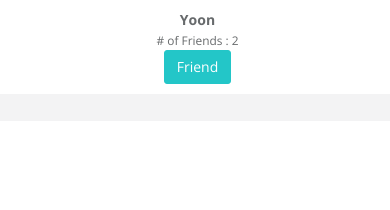
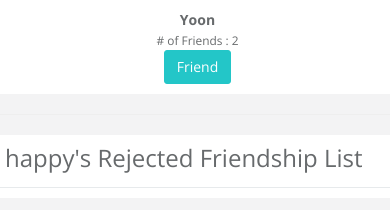
Before and after one commit to happychallenge/ohtto, a Django app: page /friend/ in a window 390 px wide. Shown: the part 783-993 px from the top of the page. Before the commit the page ends 867 px from the top, so only its background shows below. Run offline with Django 3.2, Linux system fonts and the light colour scheme; a user stored in the database is signed in; data comes from the database, SQL or seed files in the repository; tables that the repository leaves empty hold one stand-in row (values such as "Sample post"); some libraries are stand-ins or nearby versions.

Commit message:
Friend Rejected Function append

```diff
--- a/account/templates/account/login.html
+++ b/account/templates/account/login.html
@@ -6,11 +6,11 @@
 
 <style>
 .wrapper{
-    width: 500px;
+    width: 400px;
     height: 400px;
     position: fixed;
     margin-left: -250px;
-    margin-top: -100px;
+    margin-top: -200px;
     top: 50%;
     left: 50%;
 }
--- a/friend/admin.py
+++ b/friend/admin.py
@@ -7,4 +7,5 @@ from .models import FriendshipRequest
 class FriendshipRequestAdmin(admin.ModelAdmin):
     class Meta:
         model = FriendshipRequest
-    list_display = ['from_user', 'to_user', 'rejected', 'viewed', 'create_dt']
+    list_display = ['from_user', 'to_user', 'rejected', 'rejected_dt', 'create_dt']
+    list_editable = ['rejected']
--- a/friend/models.py
+++ b/friend/models.py
@@ -9,7 +9,7 @@ class FriendshipRequest(models.Model):
     to_user = models.ForeignKey(Profile, related_name='friendship_requests_received')
 
     rejected = models.BooleanField(default=False)
-    viewed = models.DateTimeField(blank=True, null=True)
+    rejected_dt = models.DateTimeField(auto_now=True)
     create_dt = models.DateTimeField(auto_now_add=True)
 
     class Meta:
--- /dev/null
+++ b/friend/templates/friend/ajax_rejected_list.html
@@ -0,0 +1,22 @@
+{% load static %}
+
+{% for follower in rejected_list %}
+<div class="row">
+    <div class="col-sm-offset-1 col-sm-3">
+        <img src="{% if follower.picture %} {{ follower.picture.url }} {% else %} {% static 'images/nouser.png' %}{% endif %}"
+        style="border-radius: 5px; margin-bottom: 1em;" width="100px" alt="{{follower.nickname}}">
+    </div>
+    <div class="col-sm-5 text-center">
+        <strong>{{follower.nickname}}</strong> <br>
+        <small># of Friends : {{follower.follower_count}} </small>
+
+    </div>
+    <div class="col-sm-3 text-center">
+        <div id="btn-{{follower.id}}">
+            <button class="btn btn-info btn-accept-friend" id="btn" data-url="{{follower.id}}">Accept Friend</button>
+            <hr>
+            <stong>Rejected Time </stong> :
+        </div>
+    </div>
+</div>
+{% endfor %}
--- a/friend/templates/friend/friend.html
+++ b/friend/templates/friend/friend.html
@@ -20,9 +20,12 @@
 
         {# Ask Friend List #}
         {% include 'friend/partial_received_asking_list.html' %}
-
+        <hr>
         {# Friend List #}
         {% include 'friend/partial_friend_list.html' %}
+        <hr>
+        {# Friend List #}
+        {% include 'friend/partial_rejected_list.html' %}
     </div>
 </div>
 {% endblock main %}
@@ -50,8 +53,6 @@ $(document).on('click', '.btn-ask-friend', function(){
 
     error: function(request, status, error) {
         console.log(error);
-        // alert("Have to login");
-        // window.location.replace("/accounts/login/");
     },
   });
 });
@@ -59,7 +60,6 @@ $(document).on('click', '.btn-ask-friend', function(){
 $(document).on('click', '.btn-accept-friend', function(){
   var pk = $(this).attr('data-url');
   var friend = $(this).closest(".friend");
-  var friend_list = $("#friend_list");
 
   console.log('Friend_list : ' + friend_list);
 
@@ -79,10 +79,40 @@ $(document).on('click', '.btn-accept-friend', function(){
 
     error: function(request, status, error) {
         console.log(error);
-        // alert("Have to login");
-        // window.location.replace("/accounts/login/");
     },
   });
+});
+
+$(document).on('click', '.btn-reject-friend', function(){
+  var pkname = $(this).attr('data-url');
+  var friend = $(this).closest(".friend");
+
+  var split = pkname.split(":");
+  var pk = split[0];
+  var name = split[1];
+
+  if (confirm( 'Will you reject the friendship from ' + name + '?')) {
+
+    $.ajax({
+      type: 'POST',
+      url: "{% url 'friend:reject_friend' %}",
+      data: {'pk': pk, 'csrfmiddlewaretoken': '{{csrf_token}}' },
+      dataType: 'json',
+
+      // response expression from Server
+      // { 'message': message }
+      success: function(response){
+        // console.log(response);
+        // alert(response.message);
+        friend.hide();
+        $("#rejected_list").html(response);
+      },
+
+      error: function(request, status, error) {
+          console.log(error);
+      },
+    });
+  };
 });
 
 </script>
--- a/friend/templates/friend/partial_received_asking_list.html
+++ b/friend/templates/friend/partial_received_asking_list.html
@@ -7,24 +7,24 @@
 </div>
 <div class="ibox-content">
     {% for follower in received_list %}
+        {% if follower.user != request.user %}
         <div class="row friend">
-            {% if follower.user != request.user %}
-                <div class="col-sm-offset-1 col-sm-3">
+            <div class="col-sm-offset-1 col-sm-2">
                 <img src="{% if follower.picture %} {{ follower.picture.url }} {% else %} {% static 'images/nouser.png' %}{% endif %}"
                 style="border-radius: 5px; margin-bottom: 1em;" width="100px" alt="{{follower.nickname}}">
             </div>
-                <div class="col-sm-5 text-center">
+            <div class="col-sm-4 text-center">
                 <strong>{{follower.nickname}}</strong> <br>
                 <small># of Friends : {{follower.follower_count}} </small>
 
             </div>
-                <div class="col-sm-3 text-center">
-                    <button class="btn btn-info btn-accept-friend" data-url="{{follower.id}}">Accept Friend</button>
-                    <hr>
-                    <button class="btn btn-warning btn-reject-friend" data-url="{{follower.id}}">Reject Friend</button>
+            <div class="col-sm-5 text-center">
+                <div id="btn-{{follower.id}}">
+                    <button class="btn btn-info btn-accept-friend" id="btn" data-url="{{follower.id}}">Accept Friend</button>
+                    <button class="btn btn-warning btn-reject-friend" data-url="{{follower.id}}:{{follower.nickname}}">Reject Friend</button>
+                </div>
+            </div>
         </div>
         {% endif %}
-        </div>
     {% endfor %}
 </div>
-<hr>
--- /dev/null
+++ b/friend/templates/friend/partial_rejected_list.html
@@ -0,0 +1,13 @@
+{% load static %}
+
+<div class="ibox float-e-margins">
+    <div class="ibox-title">
+        <h2>
+            {{user.profile.nickname}}'s Rejected Friendship List <small>
+         </h2>
+    </div>
+    <div class="ibox-content" id="rejected_list">
+        {% include 'friend/ajax_rejected_list.html' %}
+    </div>
+
+</div>
--- a/friend/urls.py
+++ b/friend/urls.py
@@ -5,5 +5,5 @@ urlpatterns = [
     url(r'^$', views.friend_list, name='friend_list'),
     url(r'^ask_friend/$', views.ask_friend, name='ask_friend'),
     url(r'^accept_friend/$', views.accept_friend, name='accept_friend'),
-    # url(r'^reject_friend/$', views.reject_friend, name='reject_friend'),
+    url(r'^reject_friend/$', views.reject_friend, name='reject_friend'),
 ]
--- a/friend/views.py
+++ b/friend/views.py
@@ -28,8 +28,11 @@ def friend_list(request, tag=None):
             to_user=request.user.profile, rejected=False).all()
     received_list = [u.from_user for u in qs]
 
+    qs = FriendshipRequest.objects.filter(to_user=request.user.profile, rejected=True)
+    rejected_list = [u.from_user for u in qs]
+
     context = {'friend_list': friend_list, 'recommend_list': recommend_list,
-                'received_list': received_list}
+                'received_list': received_list, 'rejected_list': rejected_list}
     return render(request, 'friend/friend.html', context)
 
 
@@ -80,3 +83,19 @@ def accept_friend(request):
 
     friend_list = request.user.profile.get_following
     return render(request, "friend/ajax_friend_list.html", { 'friend_list': friend_list})
+
+@login_required
+def reject_friend(request):
+    to_user = request.user.profile
+    id = request.POST.get('pk')
+    if id:
+        from_user = Profile.objects.get(id=id)
+
+    fsr = FriendshipRequest.objects.get(from_user=from_user, to_user=to_user)
+    fsr.rejected = True
+    fsr.save()
+
+    qs = FriendshipRequest.objects.filter(to_user=to_user, rejected=True)
+    rejected_list = [u.from_user for u in qs]
+    print(rejected_list)
+    return render(request, "friend/ajax_rejected_list.html", { 'rejected_list': rejected_list})
--- a/templates/base.html
+++ b/templates/base.html
@@ -57,6 +57,7 @@
 <script src="{% static 'js/bootstrap.min.js' %}"></script>
 <script src="{% static 'js/topmenu.js' %}"></script>
 <script src="{% static 'js/gpsTransform.js' %}"></script>
+
 {% block javascript %}
 
 {% endblock javascript %}
```
Also changed, not shown: static/js/npm.js (deleted, +0 -13 lines), friend/migrations/0002_auto_20180125_0629.py (added). Lines whose indentation alone changed are shown as unchanged.
